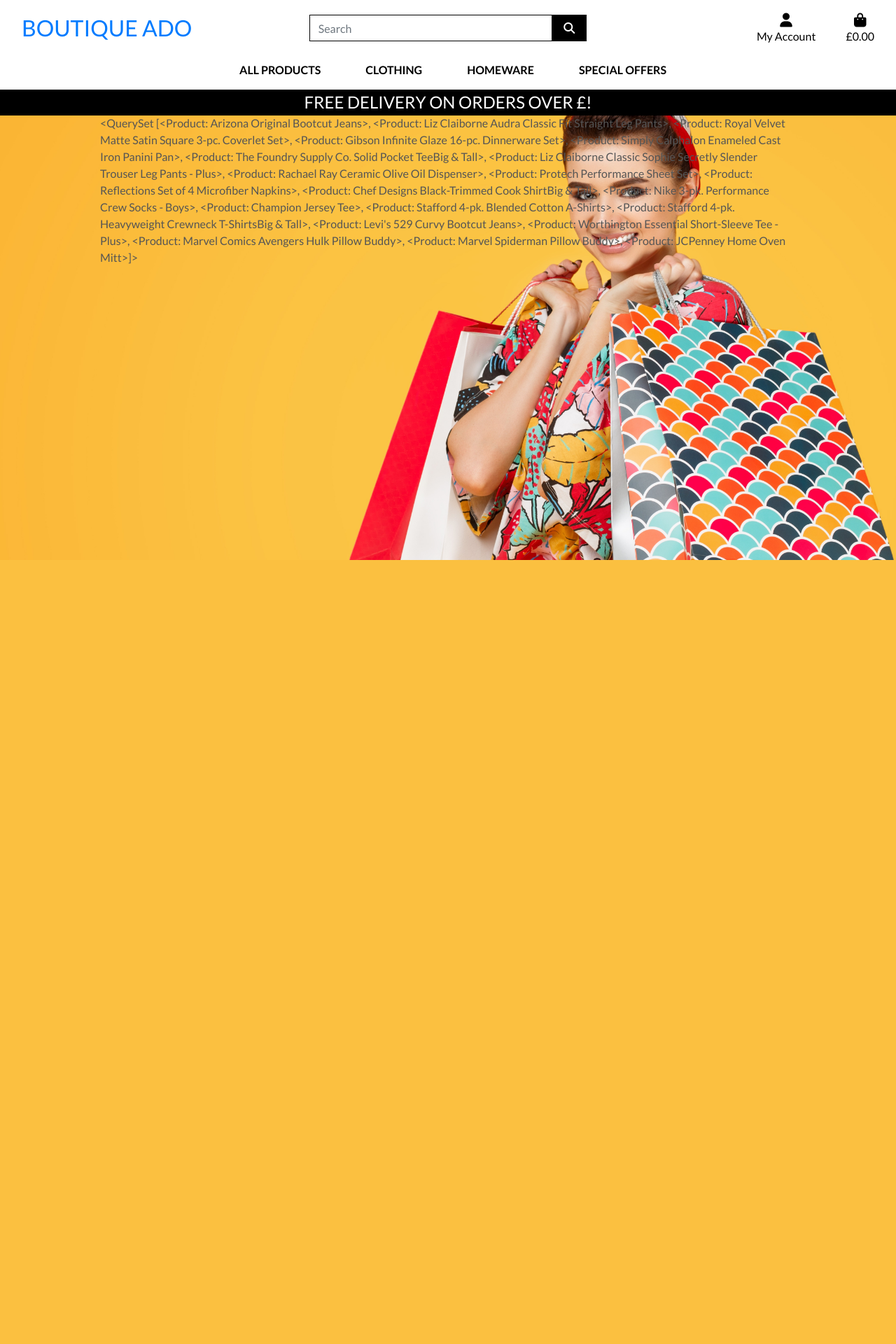
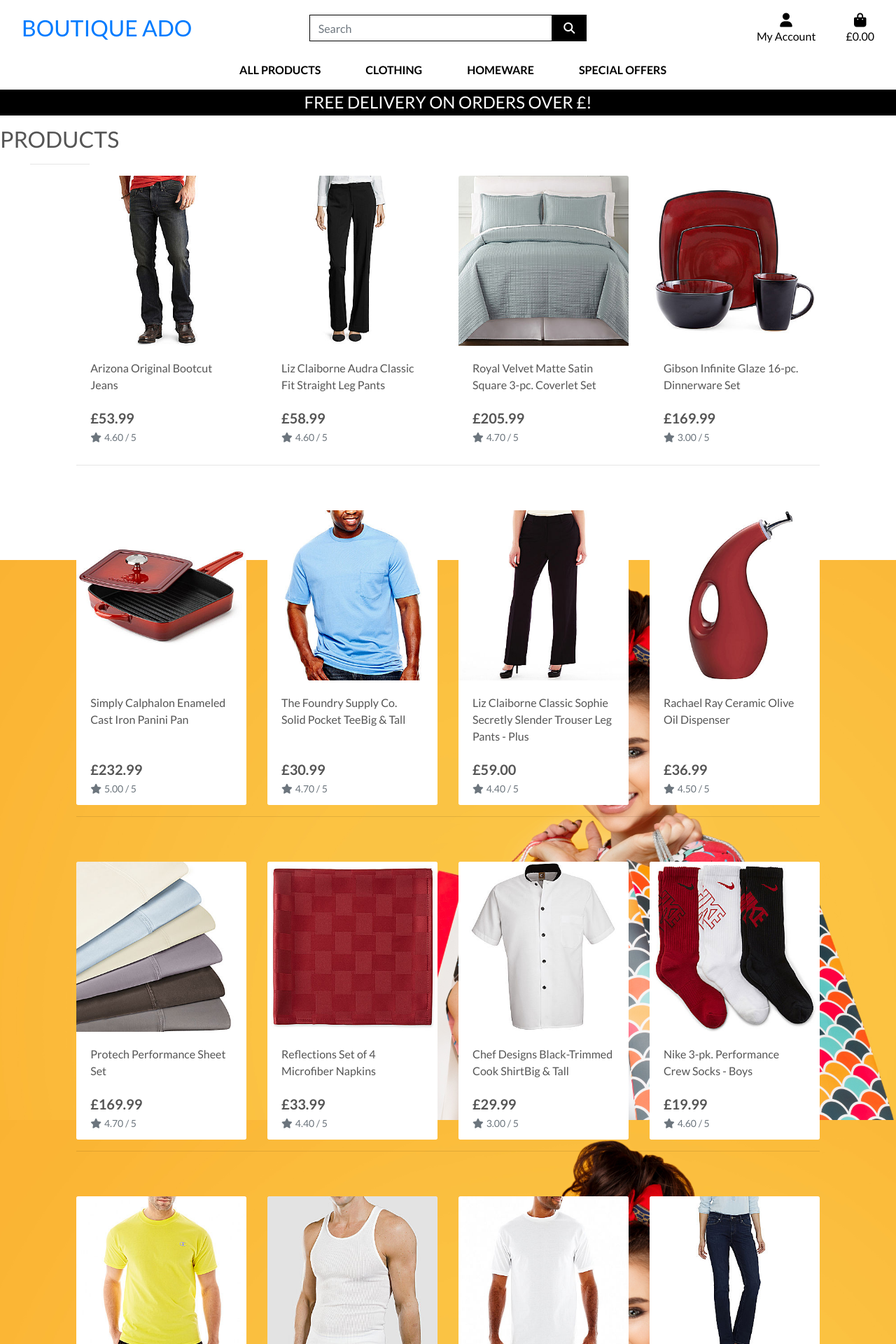
Before and after one commit to seanbrindley17/boutique-ado-django-walkthrough, a Django app: template products/templates/products/products.html in a window 1280 px wide. Shown: the top 1920 px of the page at 70% size. Before the commit the page ends 800 px from the top, so only its background shows below. Run offline with Django 5.2, Linux system fonts and the light colour scheme; the template is opened without the code that fills it: values that come from a table or form of the project are taken from there, others are empty; data comes from the database, SQL or seed files in the repository; some libraries are stand-ins or nearby versions.

Commit message:
Add Products display to template

```diff
--- a/products/templates/products/products.html
+++ b/products/templates/products/products.html
@@ -10,11 +10,77 @@
 {% endblock %}
 
 {% block content %}
-<div class="container">
+<div class="display-overlay"></div>
+<div class="container-fluid">
     <div class="row">
-        <div class="col">
-            {{ products }}
+        <div class="row">
+            <div class="col text-center mt-3">
+                <h2 class="logo-font">Products</h2>
+                <hr class="w-50 mb-1">
+            </div>
+        </div>
+        <div class="row">
+            <div class="product-container col-10 offset-1">
+                <div class="row mt-1 mb-2">
+
+                </div>
+                <div class="row">
+                    {% for product in products %}
+                    <div class="col-sm-6 col-md-6 col-lg-4 col-xl-3">
+                        <div class="card h-100 border-0">
+                            {% if product.image %}
+                            <a href="">
+                                <img src="{{ product.image.url }}" alt="{{ product.name }}" class="card-img-top img-fluid">
+                            </a>
+                            {% else %}
+                            <a href="">
+                                <img class="card-img-top img-fluid" alt="{{ product.name }}" src="{{ MEDIA_URL }}noimage.png">
+                            </a>
+                            {% endif %}
+                            <div class="card-body">
+                                <p class="mb-0">{{ product.name }}</p>
+                            </div>
+                            <div class="card-footer bg-white pt-0 border-0 text-left">
+                                <div class="row">
+                                    <div class="col">
+                                        <p class="lead mb-0 text-left font-weight-bold">£{{ product.price }}</p>
+                                        {% if product.rating %}
+                                        <small class="text-muted"><i class="fas fa-star mr-1"></i>{{ product.rating }} / 5</small>
+                                        {% else %}
+                                        <small class="text-muted">No Rating</small>
+                                        {% endif %}
+                                    </div>
+                                </div>
+                            </div>
+                        </div>
+                    </div>
+                    <!-- For the horizontal line below the products on different size screens when differing amounts of products are rendered -->
+                    {% if forloop.counter|divisibleby:1 %}
+                        <div class="col-12 d-sm-none mb-5">
+                            <hr>
+                        </div>
+                    {% endif %}
+                    {% if forloop.counter|divisibleby:2 %}
+                        <div class="col-12 d-none d-sm-block d-md-block d-lg-none mb-5">
+                            <hr>
+                        </div>
+                    {% endif %}
+                    {% if forloop.counter|divisibleby:3 %}
+                        <div class="col-12 d-none d-lg-block d-xl-none mb-5">
+                            <hr>
+                        </div>
+                    {% endif %}
+                    {% if forloop.counter|divisibleby:4 %}
+                        <div class="col-12 d-none d-xl-block mb-5">
+                            <hr>
+                        </div>
+                    {% endif %}
+
+                    {% endfor %}
+                </div>
+            </div>
         </div>
     </div>
 </div>
+
 {% endblock %}
--- a/static/css/base.css
+++ b/static/css/base.css
@@ -61,6 +61,16 @@ body {
     background: #000 !important;
 }
 
+.display-overlay {
+    height: 100%;
+    width: 100%;
+    top: 0;
+    left: 0;
+    position: fixed;
+    background: white;
+    z-index: -1;
+}
+
 /* -------------------------------- Media Queries */
 
 /* Slightly larger container on xl screens */
```
